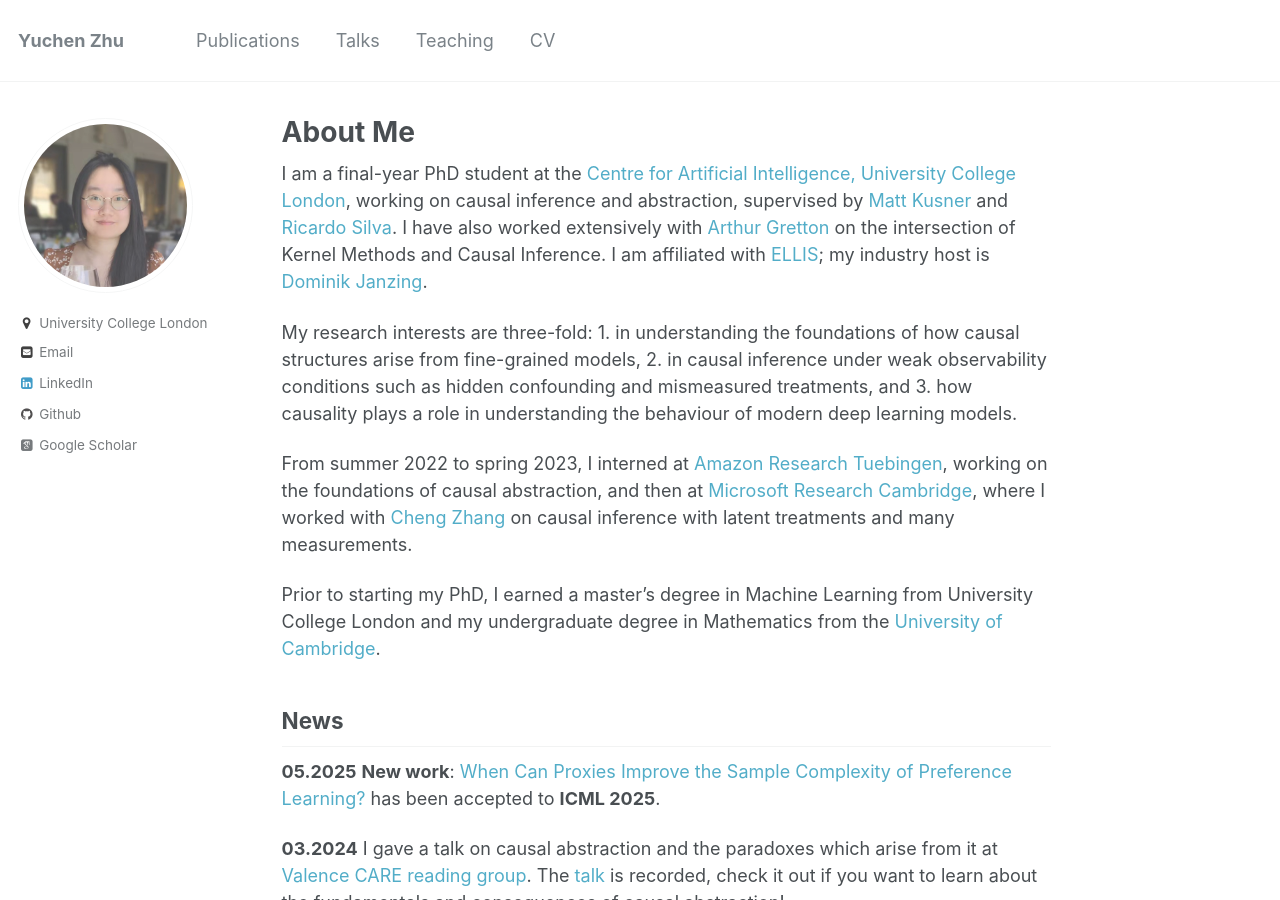
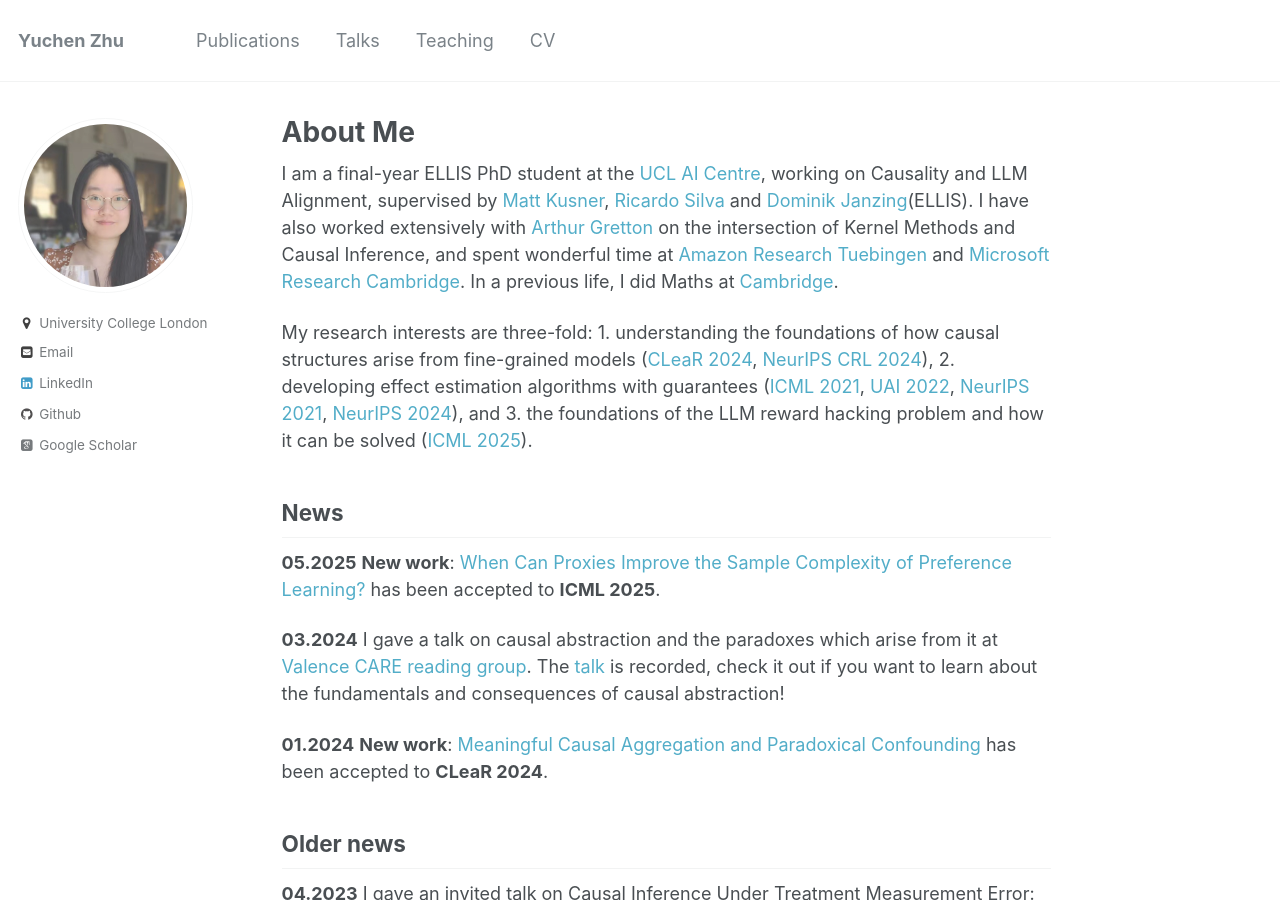
Before and after one commit to yuchen-zhu/yuchen-zhu.github.io, a Jekyll site: the page built from _pages/about.md, in a window 1280 px wide and 900 px high. Built offline with Jekyll 4.4.1, drawn with Linux system fonts in a browser that asks for light colours; some web fonts are replaced.

Commit message:
update about

```diff
--- a/_pages/about.md
+++ b/_pages/about.md
@@ -8,13 +8,10 @@ redirect_from:
   - /about.html
   -
 ---
-I am a final-year PhD student at the [Centre for Artificial Intelligence, University College London](https://www.ucl.ac.uk/ai-centre/), working on causal inference and abstraction, supervised by [Matt Kusner](http://mkusner.github.io) and [Ricardo Silva](http://www.homepages.ucl.ac.uk/~ucgtrbd/). I have also worked extensively with [Arthur Gretton](https://www.gatsby.ucl.ac.uk/~gretton/) on the intersection of Kernel Methods and Causal Inference. I am affiliated with [ELLIS](https://ellis.eu/phd-postdoc); my industry host is [Dominik Janzing](https://janzing.github.io/).
+I am a final-year ELLIS PhD student at the [UCL AI Centre](https://www.ucl.ac.uk/ai-centre/), working on Causality and LLM Alignment, supervised by [Matt Kusner](http://mkusner.github.io), [Ricardo Silva](http://www.homepages.ucl.ac.uk/~ucgtrbd/) and [Dominik Janzing](https://janzing.github.io/)(ELLIS). I have also worked extensively with [Arthur Gretton](https://www.gatsby.ucl.ac.uk/~gretton/) on the intersection of Kernel Methods and Causal Inference, and spent wonderful time at [Amazon Research Tuebingen](https://www.amazon.science/locations/tubingen) and [Microsoft Research Cambridge](https://www.microsoft.com/en-us/research/lab/microsoft-research-cambridge/). In a previous life, I did Maths at [Cambridge](https://www.maths.cam.ac.uk).
 
-My research interests are three-fold: 1. in understanding the foundations of how causal structures arise from fine-grained models, 2. in causal inference under weak observability conditions such as hidden confounding and mismeasured treatments, and 3. how causality plays a role in understanding the behaviour of modern deep learning models.
 
-From summer 2022 to spring 2023, I interned at [Amazon Research Tuebingen](https://www.amazon.science/locations/tubingen), working on the foundations of causal abstraction, and then at [Microsoft Research Cambridge](https://www.microsoft.com/en-us/research/lab/microsoft-research-cambridge/), where I worked with [Cheng Zhang]((https://www.microsoft.com/en-us/research/people/chezha/)) on causal inference with latent treatments and many measurements.
-
-Prior to starting my PhD, I earned a master's degree in Machine Learning from University College London and my undergraduate degree in Mathematics from the [University of Cambridge](https://www.maths.cam.ac.uk).
+My research interests are three-fold: 1. understanding the foundations of how causal structures arise from fine-grained models ([CLeaR 2024](https://arxiv.org/abs/2304.11625), [NeurIPS CRL 2024](https://openreview.net/pdf?id=BP0e8RvFwd)), 2. developing effect estimation algorithms with guarantees ([ICML 2021](https://arxiv.org/abs/2105.04544), [UAI 2022](https://proceedings.mlr.press/v180/zhu22a.html), [NeurIPS 2021](https://proceedings.neurips.cc/paper/2021/hash/d02e9bdc27a894e882fa0c9055c99722-Abstract.html), [NeurIPS 2024](https://proceedings.neurips.cc/paper_files/paper/2024/hash/d10c7e24c96db4b222688efd11b02940-Abstract-Conference.html)), and 3. the foundations of the LLM reward hacking problem and how it can be solved ([ICML 2025](https://arxiv.org/abs/2412.16475)).
 
 ## News
 
```
